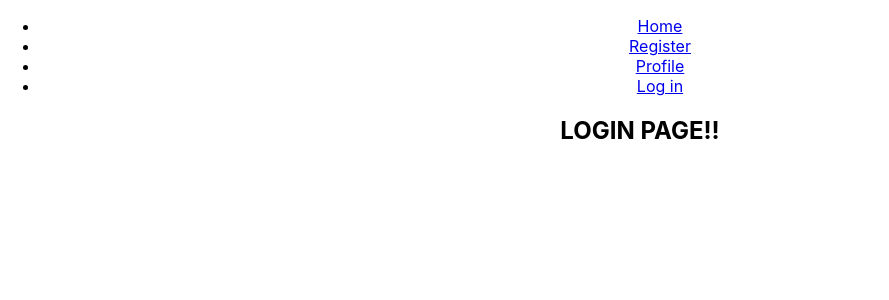
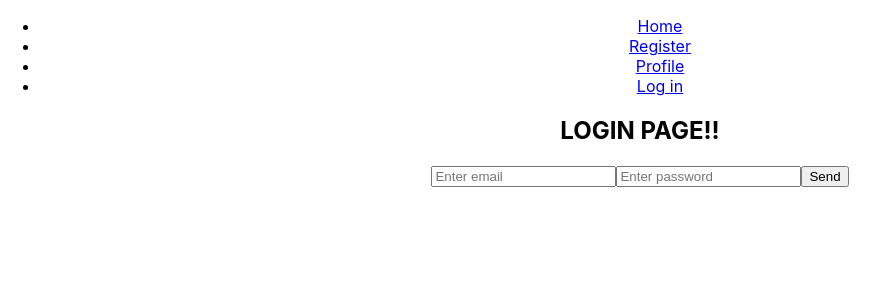
Before and after one commit to Zaki501/ws-react, a React (Create React App) app: page /login in a window 1280 px wide. Shown: the top 300 px of the page, without its empty margins (0-889 px from the left). Built offline with nearby package versions, Linux system fonts and the light colour scheme.

Commit message:
login route working

```diff
--- a/src/routes/login.tsx
+++ b/src/routes/login.tsx
@@ -1,7 +1,75 @@
-const Login = (props: {}) => {
+import { useState } from "react";
+import { IUser } from "../types";
+
+const Login = (props: {setUser: any}) => {
+  const [username, setUsername] = useState<string>();
+  const [password, setPassword] = useState<string>();
+
+  const postLoginForm = async (e: React.FormEvent) => {
+    e.preventDefault();
+    const data = new FormData();
+    if (username !== undefined && password !== undefined) {
+    data.append('username', username);
+    data.append('password', password);
+    } else {
+      throw Error;
+    }
+    const response = await fetch("http://127.0.0.1:8000/api/auth/login", {
+      method: "POST",
+      body: data
+    });
+    console.log(response.status);
+    if (
+      response.statusText === "OK" &&
+      response.status >= 200 &&
+      response.status < 300
+    ) {
+      props.setUser(...await response.json())
+      return response.json();
+    } else {
+      throw new Error("Server can't be reached!");
+    }
+  };
+  const LoginForm = () => {
+    return (
+      <form onSubmit={(e) => postLoginForm(e)}>
+        <label>
+          <input
+            type='text'
+            // id='LoginEmail'
+            name='username'
+            placeholder='Enter email'
+            required
+            value={username}
+            onChange={(e: React.ChangeEvent<HTMLInputElement>) =>
+              setUsername(e.target.value)
+            }
+          />
+        </label>
+        <label>
+          <input
+            type='password'
+            // id='LoginPassword'
+            name='password'
+            placeholder='Enter password'
+            required
+            value={password}
+            onChange={(e: React.ChangeEvent<HTMLInputElement>) => {
+              setPassword(e.target.value);
+              e.preventDefault();
+            }
+            }
+          />
+        </label>
+        <button> Send </button>
+      </form>
+    );
+  };
+
   return (
     <div>
       <h2>LOGIN PAGE!!</h2>
+      {LoginForm()}
     </div>
   );
 };
```
